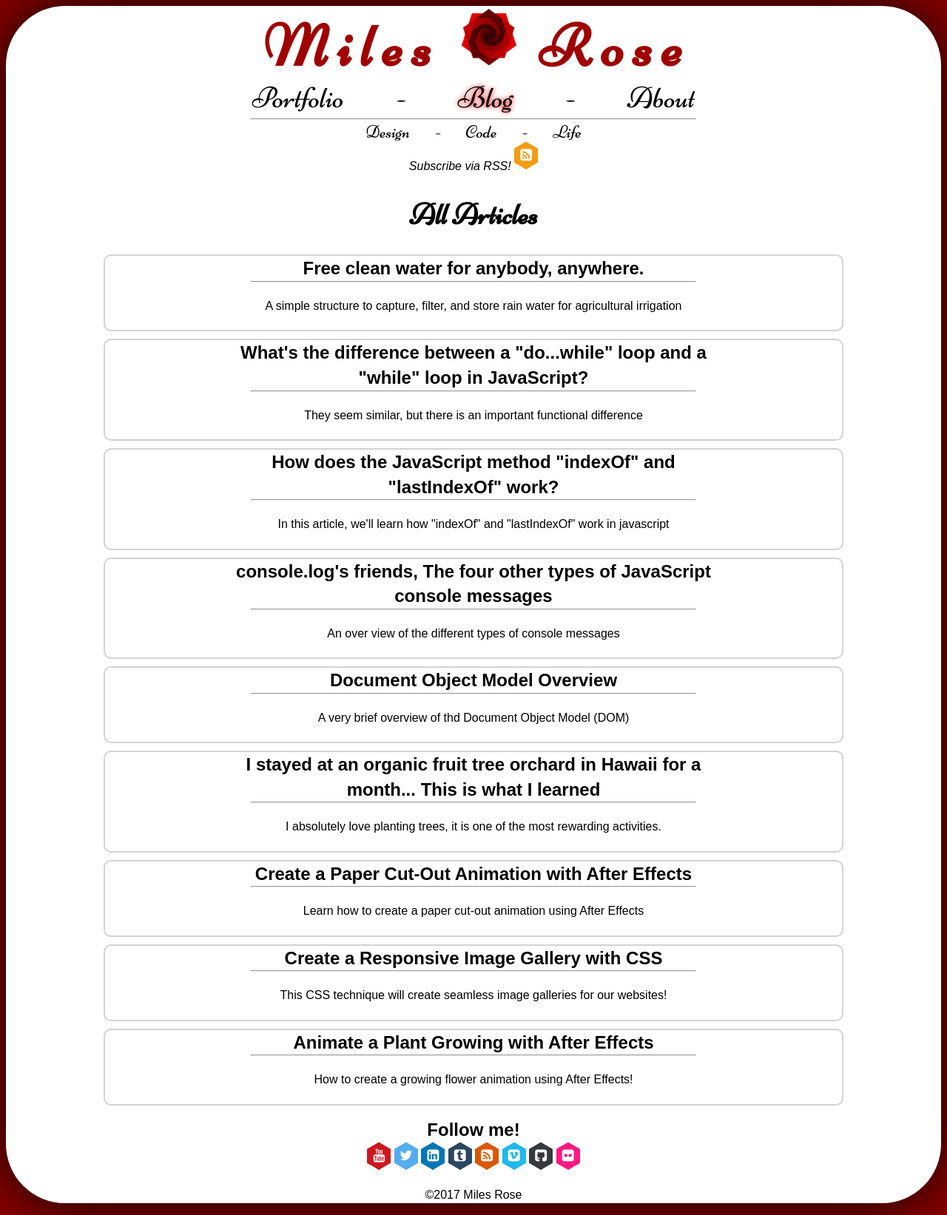
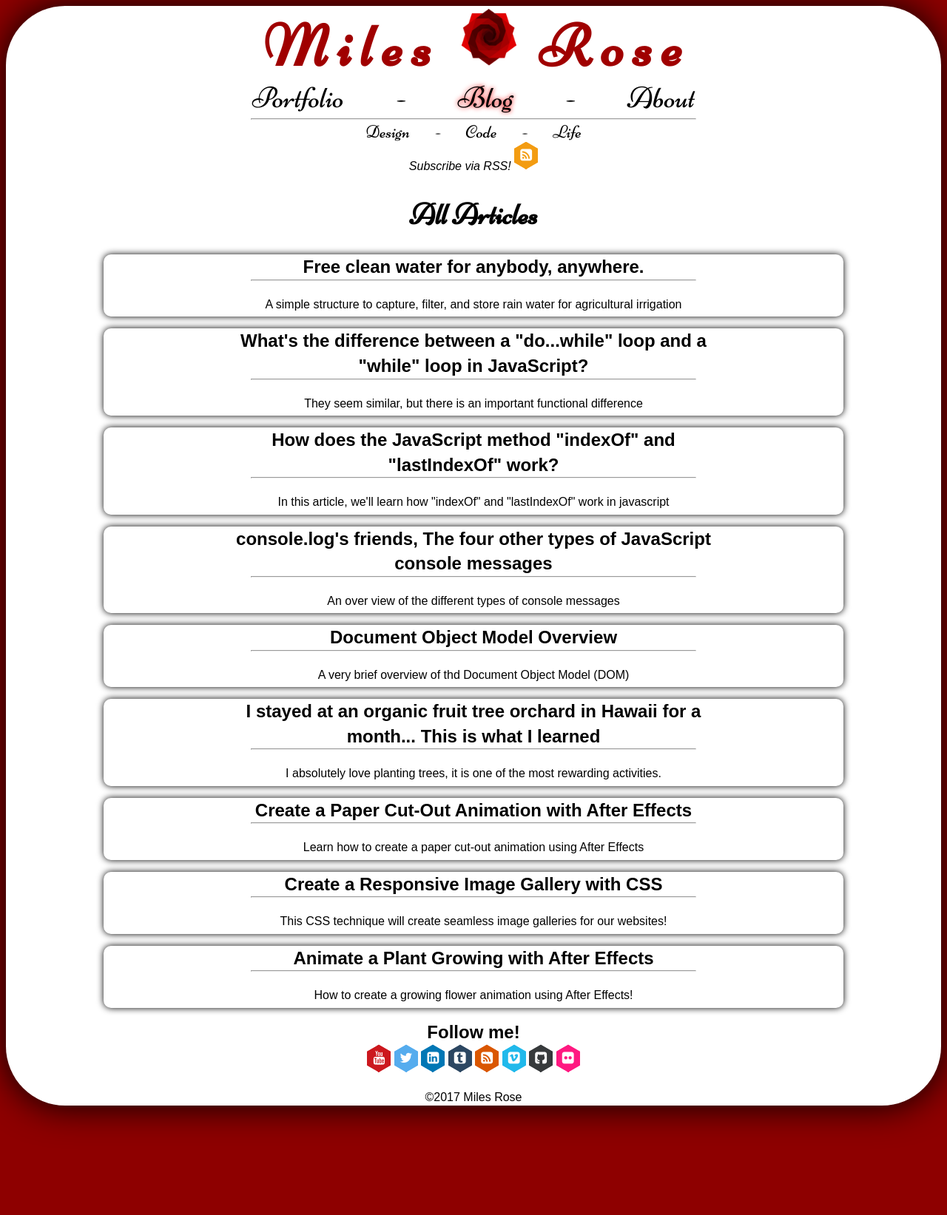
Before and after one commit to MilesOfRoses/my-jekyll, a Jekyll site: the page built from blog.html, in a window 1280 px wide. Shown: the whole page at 74% size. Built offline with Jekyll 4.4.1, drawn with Linux system fonts in a browser that asks for light colours.

Commit message:
gave all media sections a rounded edged box shadow

```diff
--- a/css/common.css
+++ b/css/common.css
@@ -13,7 +13,7 @@
 	margin-left: auto;
 	margin-right: auto;
 	background-color: white;
-	box-shadow: 0px 0px 80px black;
+	box-shadow: 0px 0px 50px black;
 	border-radius: 80px;
 }
 
@@ -103,6 +103,15 @@
 	margin-right: auto;
 	margin-left: auto;
 }
+
+/*media sections*/
+
+.media-section{
+		box-shadow: 0px 0px 10px black;
+		border-radius: 10px;
+		padding-bottom: 10px;
+}
+
 /*blog articles*/
 
 .article-title{
@@ -177,14 +186,13 @@
 }
 
 #bio-card{
-	border: 2px solid lightgrey;
     border-radius: 10px;
     margin-bottom: 10px;
     max-width: 1270px;
     margin-left: auto;
     margin-right: auto;
     margin-top: 10px;
-
+    box-shadow: 0px 0px 10px black;
 }
 
 #circle-shape-example p {
```
Also changed, not shown: index.html (+8 -4 lines).
